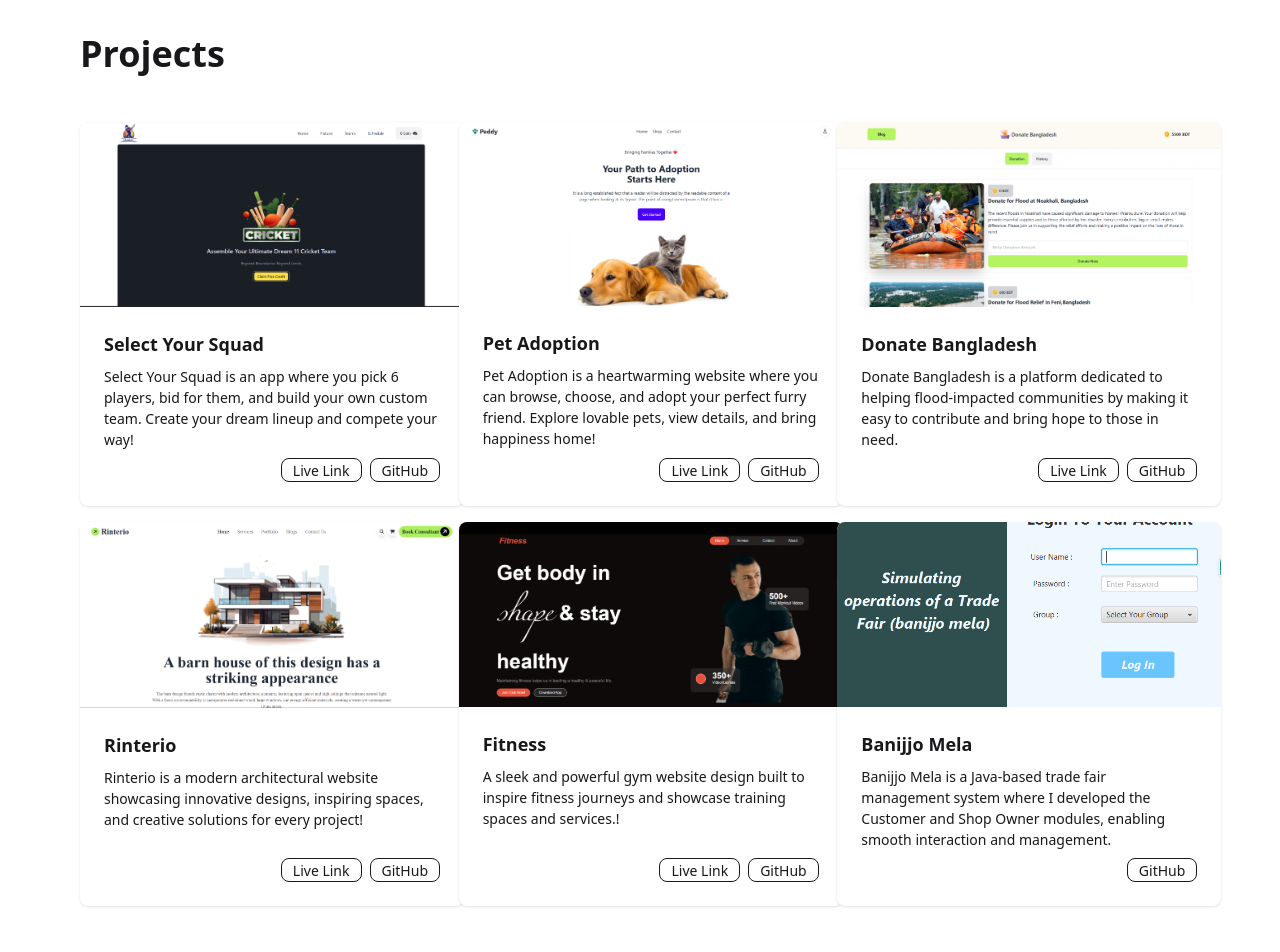
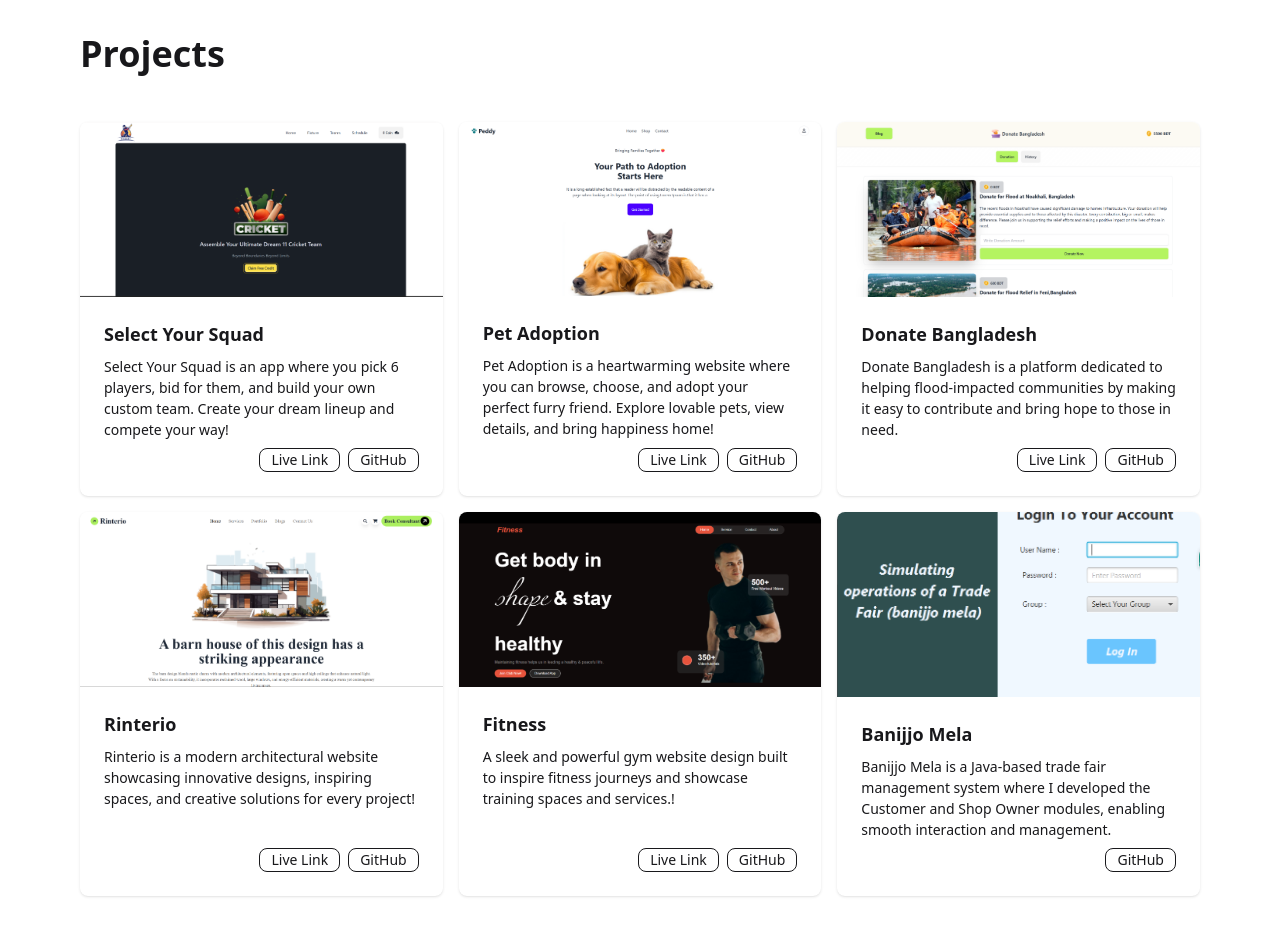
Before and after one commit to ayeshamukta/Portfolio, a website: page index.html in a window 1280 px wide. Shown: the part 1600-2552 px from the top of the page. Drawn offline with nearby package versions, Linux system fonts and the light colour scheme.

Commit message:
complete

```diff
--- a/index.html
+++ b/index.html
@@ -57,7 +57,7 @@
     </header>
 
     <!-- about me section -->
-     <section id="about" class="flex p-10 justify-between gap-11 my-8 mt-24 md:w-[1200px] mx-auto text-center items-center flex-col md:flex-row">
+     <section id="about" class="flex p-10 justify-between gap-11 my-8 mt-24 md:w-[1200px] mx-auto text-center items-center flex-col lg:flex-row">
         <div>
             <div class="avatar">
             <div class="w-52 rounded-full">
@@ -125,8 +125,8 @@
       <!-- Projects -->
        <section id="projects"  class="md:w-[1200px] p-10 mt-24 mx-auto mb-12">
         <h5 class="font-semibold text-4xl mb-12">Projects</h5>
-        <div class="grid grid-cols-1 md:grid-cols-2 lg:grid-cols-3 gap-4">
-            <div class="card bg-base-100 border-gray-600 lg:w-96 shadow-sm">
+        <div class="grid  grid-cols-1 md:grid-cols-2 lg:grid-cols-3  gap-6 lg:gap-4">
+            <div class="card bg-base-100 border-gray-600 lg:max-w-xl shadow-sm">
             <figure>
               <img src="image/select squad.png" alt="loading" />
             </figure>
@@ -140,7 +140,7 @@
               </div>
             </div>
             </div>
-            <div class="card bg-base-100 lg:w-96 shadow-sm">
+            <div class="card bg-base-100 lg:max-w-xl shadow-sm">
             <figure>
               <img src="image/pet.png" alt="loading" />
             </figure>
@@ -153,7 +153,7 @@
               </div>
             </div>
             </div>
-            <div class="card bg-base-100 lg:w-96 shadow-sm">
+            <div class="card bg-base-100 lg:max-w-xl shadow-sm">
             <figure>
               <img src="image/Screenshot 2025-04-28 053506.png" alt="loading" />
             </figure>
@@ -166,7 +166,7 @@
               </div>
             </div>
             </div>
-            <div class="card bg-base-100  border-gray-600 lg:w-96 shadow-sm">
+            <div class="card bg-base-100  border-gray-600 lg:max-w-xl shadow-sm">
             <figure>
               <img src="image/Screenshot 2025-04-28 053947.png" alt="loading" />
             </figure>
@@ -179,7 +179,7 @@
               </div>
             </div>
             </div>
-            <div class="card bg-base-100  border-gray-600 lg:w-96 shadow-sm">
+            <div class="card bg-base-100  border-gray-600 lg:max-w-xl  shadow-sm">
             <figure>
               <img src="image/Screenshot 2025-04-28 055725.png" alt="loading" />
             </figure>
@@ -192,7 +192,7 @@
               </div>
             </div>
             </div>
-            <div class="card bg-base-100  border-gray-600 lg:w-96 shadow-sm">
+            <div class="card bg-base-100  border-gray-600 lg:max-w-xl shadow-sm">
             <figure class=" w-full h-[185px]">
               <img  src="image/java.png" alt="loading" />
             </figure>
```
